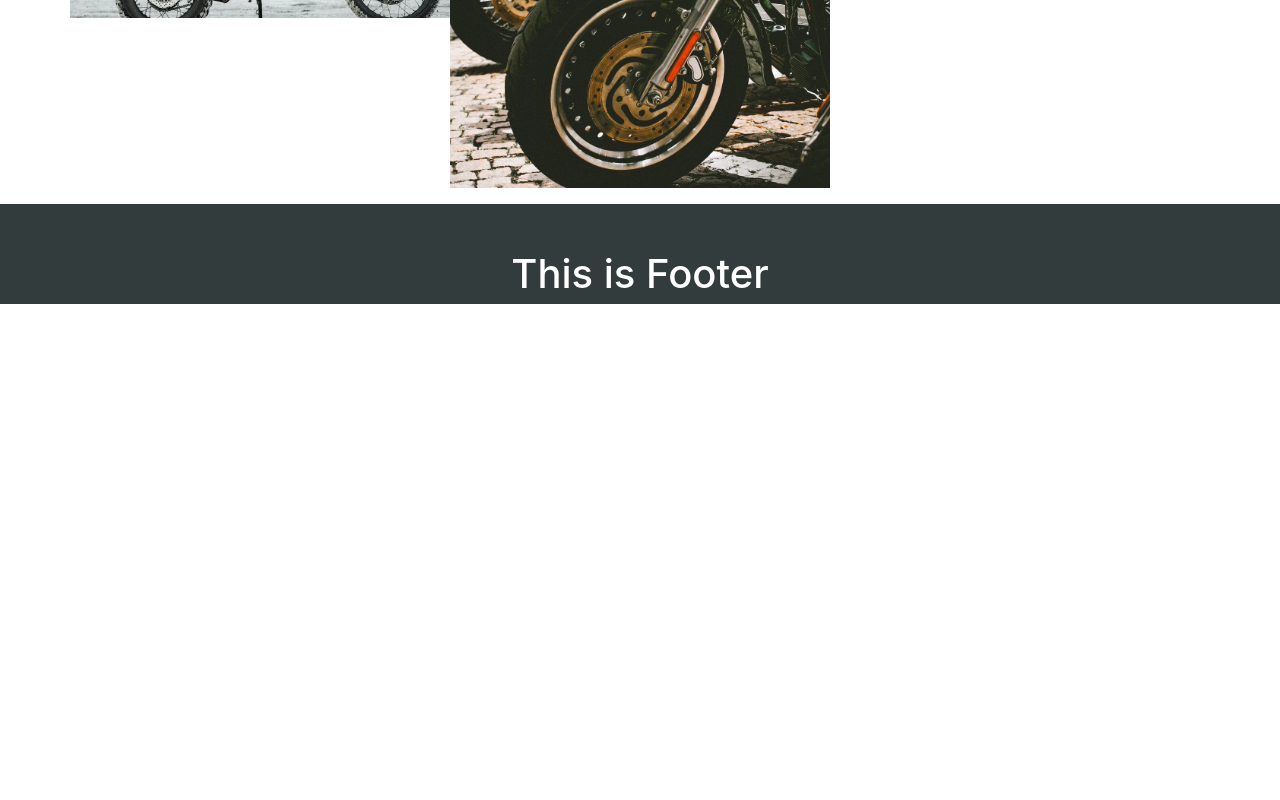
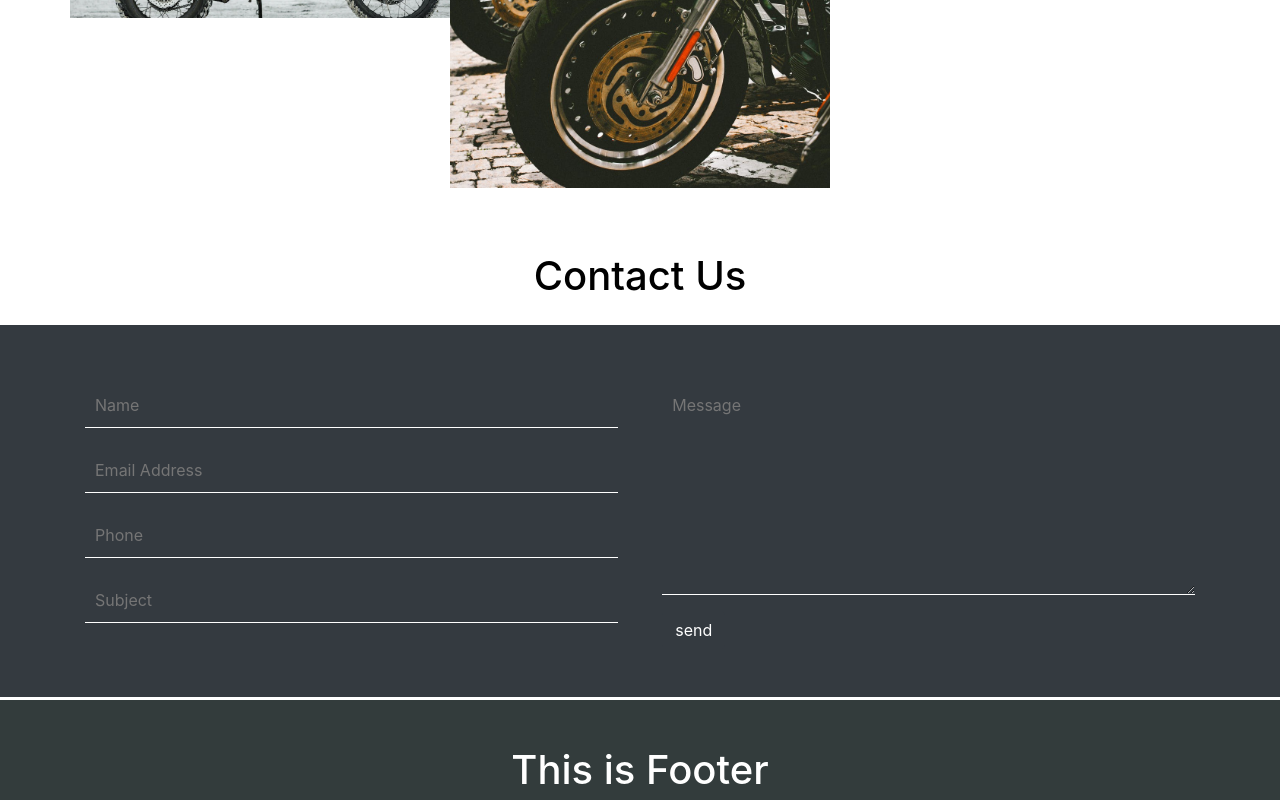
Before and after one commit to nazmul-2020/bike-gallery-client-side-v1, a React (Create React App) app: page /home in a window 1280 px wide. Shown: the part 3179-3979 px from the top of the page. Before the commit the page ends 3483 px from the top, so only its background shows below. Built offline with nearby package versions, Linux system fonts and the light colour scheme.

Commit message:
added Photo contact

```diff
--- /dev/null
+++ b/src/Pages/Home/Contact/Contact.css
@@ -0,0 +1,61 @@
+.contact {
+    /* background-image: linear-gradient(to right top, #B79FAD, #00b09f, #00b2bf, #00b1d7, #36aee5, #4ab4eb, #5ab9f2, #69bff8, #52cffe, #41dfff, #46eefa, #5ffbf1); */
+    /* height:100vh; */
+    background-color: #ffffff;
+    background-position: center center;
+    background-attachment: scroll;
+    background-size: cover;
+
+    height: 400px;
+    margin-top: 0 auto;
+  }
+
+  .title h1 {
+    color: #000000;
+    text-align: center;
+    margin-bottom: 25px;
+  }
+
+  .contact-form {
+    display: flex;
+
+  }
+
+  .input-fields {
+    display: flex;
+    flex-direction: column;
+    margin-right: 4%;
+  }
+
+  .input-fields,
+  .msg {
+    width: 48%;
+  }
+
+  .input-fields .input,
+  .msg textarea {
+    margin: 10px 0;
+    background: transparent;
+    border: 0px;
+    border-bottom: 1px solid white;
+    padding: 10px;
+    color: #000000;
+    width: 100%;
+  }
+
+  .msg textarea {
+    height: 212px;
+  }
+
+  /* ::-webkit-input-placeholder {
+    /* Chrome/Opera/Safari */
+    /* color: #c5ecfd; */
+  /* } */
+  /* ::-moz-placeholder { */
+    /* Firefox 19+ */
+    /* color: #c5ecfd; */
+  /* }
+  :-ms-input-placeholder {
+    /* IE 10+ */
+    /* color: #c5ecfd;
+  } */
--- /dev/null
+++ b/src/Pages/Home/Contact/Contact.js
@@ -0,0 +1,29 @@
+import React from 'react';
+import './Contact.css';
+
+const Contact = () => (
+    <div className="contact my-5">
+            <div className="title ">
+                <h1>Contact Us</h1>
+            </div>
+            <div className='bg-dark p-5'>
+        <div className="container">
+
+                <div className="contact-form  ">
+                    <div className="input-fields">
+                        <input type="text" className="input" placeholder="Name" />
+                        <input type="text" className="input" placeholder="Email Address" />
+                        <input type="text" className="input" placeholder="Phone" />
+                        <input type="text" className="input" placeholder="Subject" />
+                    </div>
+                    <div className="msg">
+                        <textarea placeholder="Message" />
+                        <button className="btn btn-dark">send</button>
+                    </div>
+                </div>
+            </div>
+        </div>
+    </div>
+);
+
+export default Contact;
--- a/src/Pages/Home/Gallery/Gallery.js
+++ b/src/Pages/Home/Gallery/Gallery.js
@@ -5,7 +5,7 @@ import g3 from '../../../images/Gallery/g3.png'
 import g4 from '../../../images/Gallery/g4.jpeg'
 import g5 from '../../../images/Gallery/g5.jpeg'
 import g6 from '../../../images/Gallery/g6.jpeg'
-// import g7 from '../../../images/Gallery/'
+import g7 from '../../../images/Gallery/g7.jpeg'
 import g8 from '../../../images/Gallery/g8.jpg'
 
 const Gallery = () => {
@@ -38,6 +38,9 @@ const Gallery = () => {
                         <div className="row">
                             <img className="img-fluid mb-3 " src={g6} alt=""></img>
                         </div>
+                        {/* <div className="row">
+                            <img className="img-fluid mb-3 " src={g6} alt=""></img>
+                        </div> */}
                     </div>
 
                     <div className="col-4">
@@ -45,7 +48,7 @@ const Gallery = () => {
                             <img className="img-fluid mb-3 " src={g8} alt=""></img>
                         </div>
                         <div className="row ">
-                            <img className="img-fluid mb-3 " src={g8} alt=""></img>
+                            <img className="img-fluid mb-3 " src={g7} alt=""></img>
                         </div>
                     </div>
                 </div>
--- a/src/Pages/Home/Home/Home.js
+++ b/src/Pages/Home/Home/Home.js
@@ -1,6 +1,7 @@
 import React from 'react';
 import useInventoryItem from '../../../hooks/useInventoryItem';
 import Banner from '../Banner/Banner';
+import Contact from '../Contact/Contact';
 import Gallery from '../Gallery/Gallery';
 import InventoryInfo from '../Inventory/Inventory';
 
@@ -12,6 +13,7 @@ const Home = () => {
             <Banner></Banner>
             <InventoryInfo></InventoryInfo>
             <Gallery></Gallery>
+            <Contact></Contact>
         </div>
     );
 };
```
Also changed, not shown: src/images/Gallery/g11.jpeg (added), src/images/Gallery/g7.jpeg (added).
